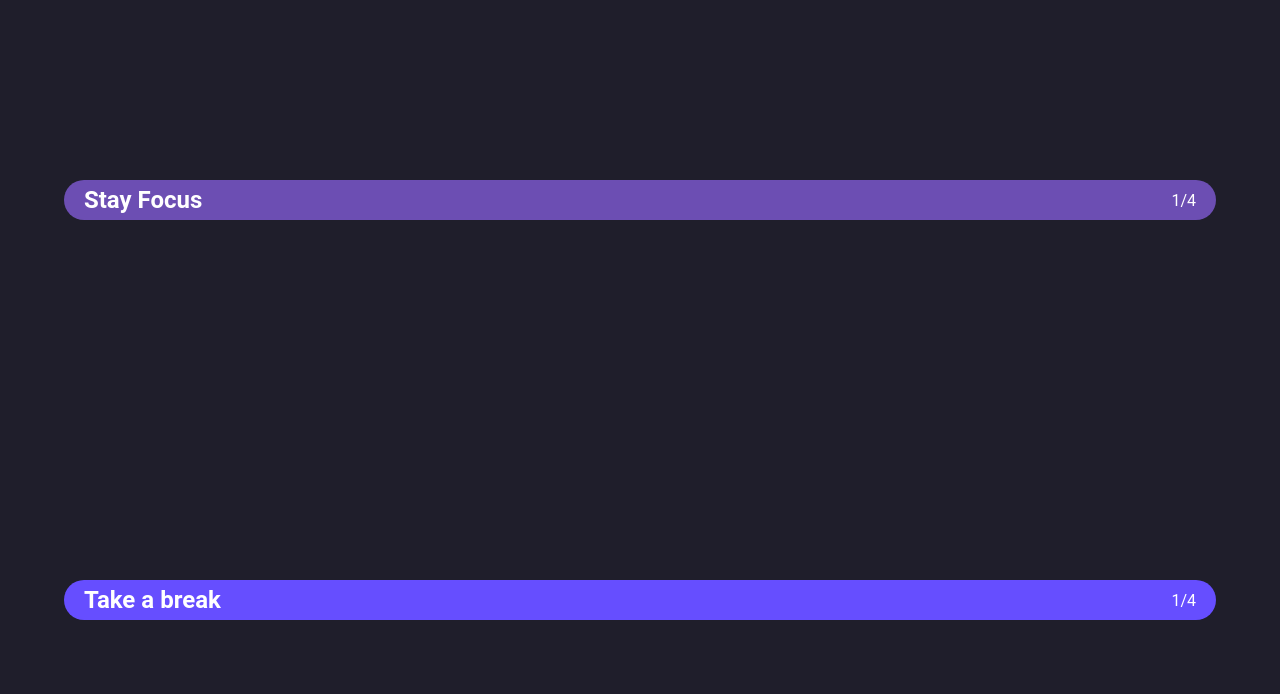
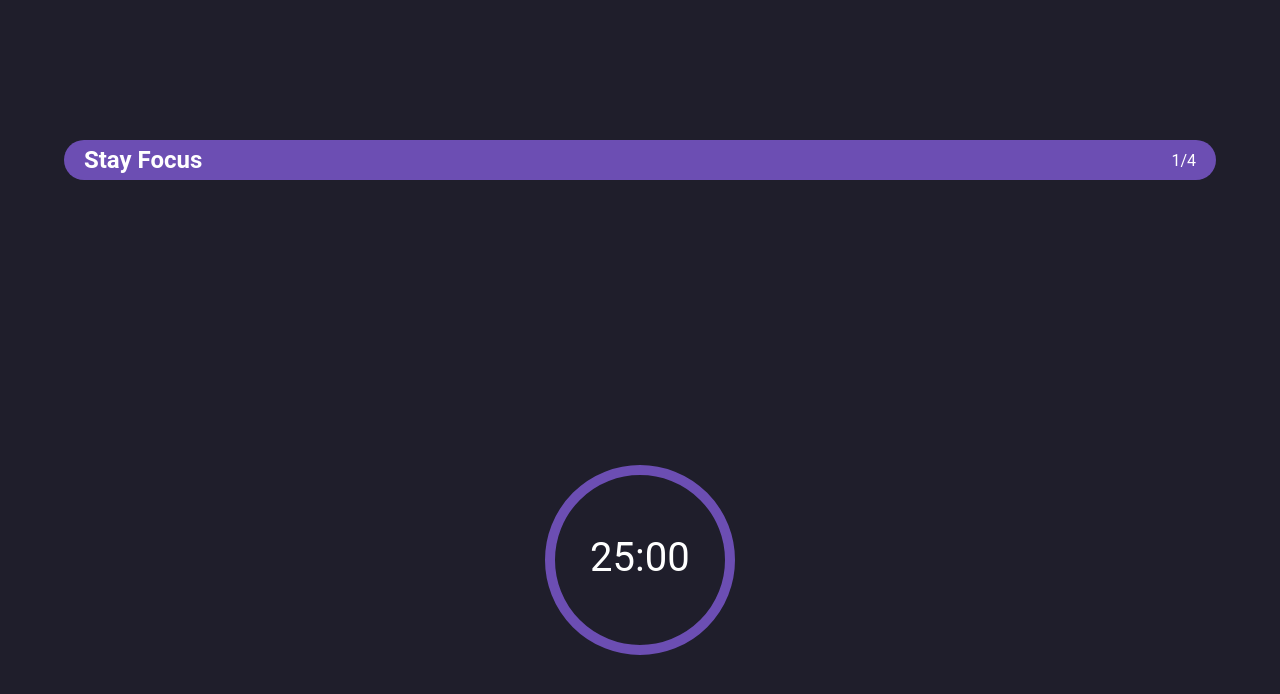
Before and after one commit to Wesley-Nunes/pomodoro, a React (Create React App) app: page / in a window 1280 px wide. Shown: the top 694 px of the page. Built offline with nearby package versions, Linux system fonts and the light colour scheme.

Commit message:
feat: Create the Progress Ring Component
The component renders with the time remained.
The style creates a circle around the time.
The tests certify that the content will be present in the document.

```diff
--- a/src/App.jsx
+++ b/src/App.jsx
@@ -1,7 +1,7 @@
 import React from 'react';
 
 // import StartPage from './pages/StartPage';
-import { Subtitle, PageWrapper } from './components';
+import { Subtitle, ProgressRing, PageWrapper } from './components';
 import CssReset from './CssReset';
 
 function App() {
@@ -11,7 +11,7 @@ function App() {
       { /* <StartPage /> */ }
       <PageWrapper>
         <Subtitle bgColor="primary" subtitle="Stay Focus" session="1/4" />
-        <Subtitle bgColor="secondary" subtitle="Take a break" session="1/4" />
+        <ProgressRing minute="25" second="00" circleColor="primary" />
       </PageWrapper>
     </>
   );
--- /dev/null
+++ b/src/components/ProgressRing/ProgressRing.jsx
@@ -0,0 +1,27 @@
+import React from 'react';
+
+import PropTypes from 'prop-types';
+
+import { ProgressRingWrapper, StyledCircle } from './ProgressRingStyle';
+
+function ProgressRing({ minute, second, circleColor }) {
+  return (
+    <ProgressRingWrapper
+      aria-label={`Time remained ${minute} minutes and ${second} seconds`}
+      data-min={minute}
+      data-sec={second}
+    >
+      <svg version="1.1" width="200" height="200" xmlns="http://www.w3.org/2000/svg">
+        <StyledCircle circleColor={circleColor} r="90" cx="100" cy="100" fill="transparent" />
+      </svg>
+    </ProgressRingWrapper>
+  );
+}
+
+ProgressRing.propTypes = {
+  minute: PropTypes.string.isRequired,
+  second: PropTypes.string.isRequired,
+  circleColor: PropTypes.string.isRequired,
+};
+
+export default ProgressRing;
--- /dev/null
+++ b/src/components/ProgressRing/ProgressRingStyle.jsx
@@ -0,0 +1,42 @@
+import styled from 'styled-components';
+
+const circleColor = {
+  primary: '#6c4eb3',
+  secondary: '#664eff',
+};
+
+const ProgressRingWrapper = styled.section`
+  display: block;
+
+  position: relative;
+
+  height: 20rem;
+  width: 20rem;
+
+  border-radius: 100%;
+
+  &:after {
+    position: absolute;
+
+    height: 16rem;
+    width: 16rem;
+
+    left: 25%;
+    top: 37%;
+
+    content: attr(data-min)':'attr(data-sec);
+
+    line-height: 1.6rem;
+    font: 4rem 'Roboto', sans-serif;
+    color: #fff;
+  }
+`;
+
+const StyledCircle = styled.circle`
+  stroke-dashoffset: 0;
+  transition: stroke-dashoffset 1s linear;
+  stroke: ${(props) => (circleColor[props.circleColor])};;
+  stroke-width: 1em;
+`;
+
+export { ProgressRingWrapper, StyledCircle };
--- a/src/components/index.jsx
+++ b/src/components/index.jsx
@@ -1,5 +1,6 @@
 export { default as Button } from './Button/Button';
 export { default as PageWrapper } from './PageWrapper/PageWrapper';
+export { default as ProgressRing } from './ProgressRing/ProgressRing';
 export { default as Settings } from './Settings/Settings';
 export { default as Subtitle } from './Subtitle/Subtitle';
 export { default as Title } from './Title/Title';
```
Also changed, not shown: 1 other file (tests, documents, lock files or other folders).
